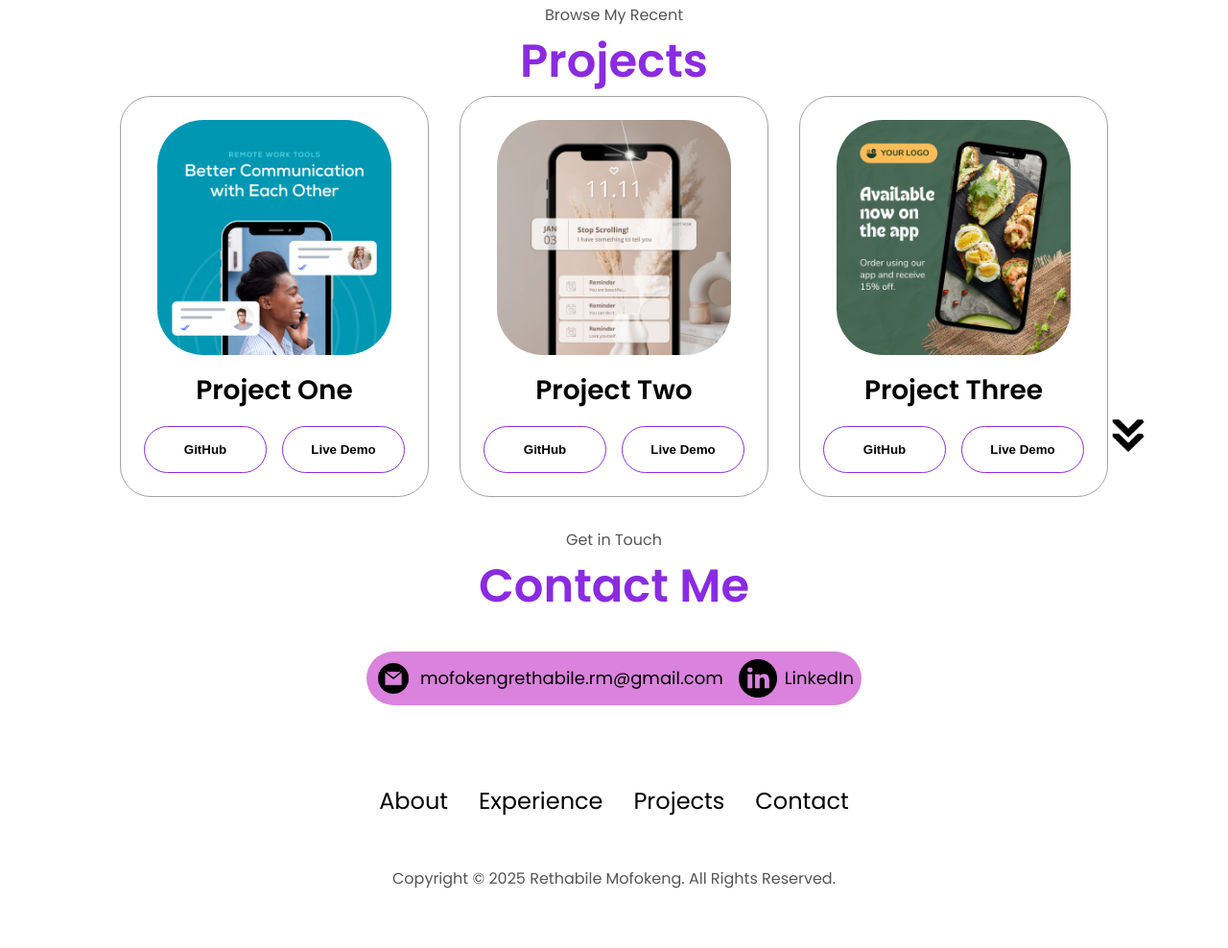
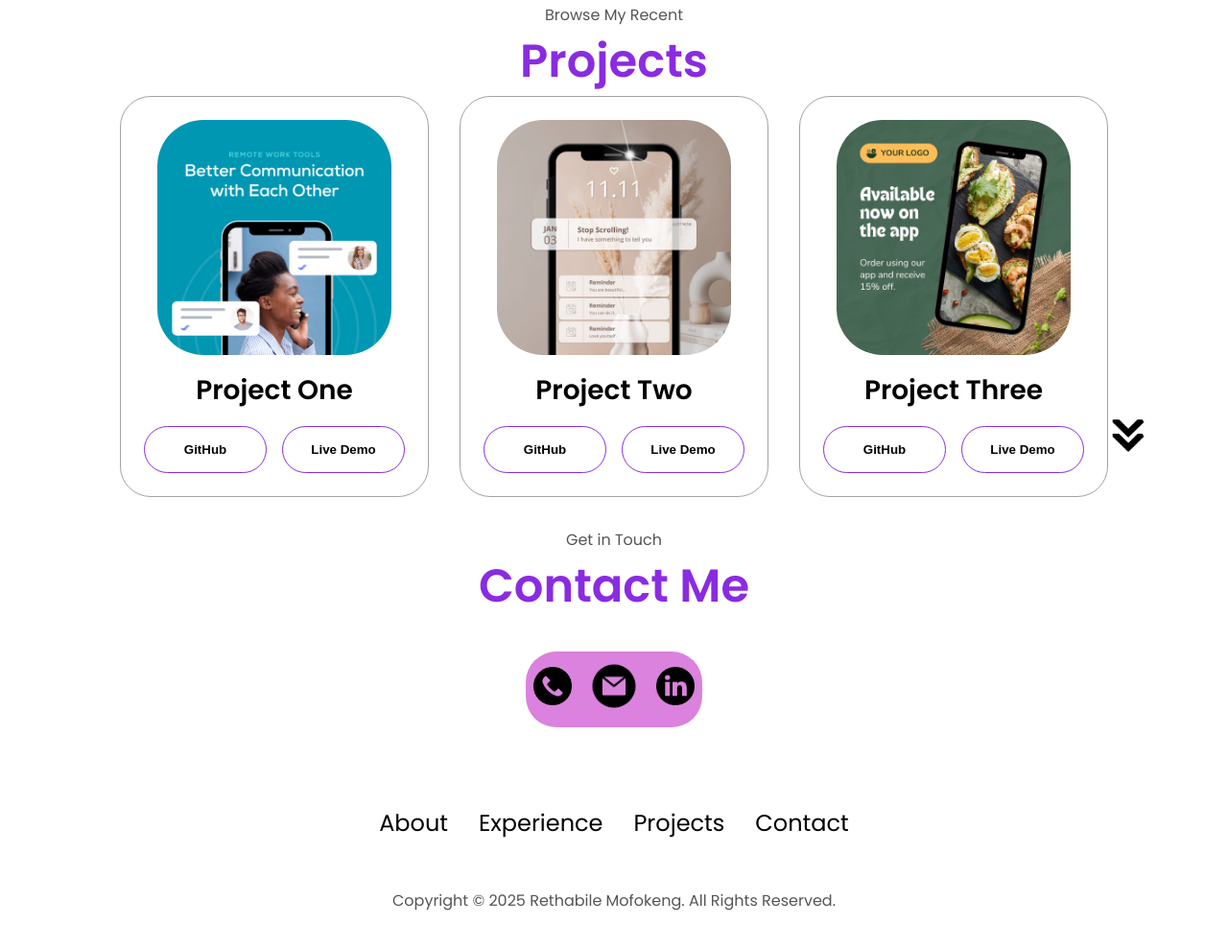
Before and after one commit to Rethabile296/personal-portfolio, a plain HTML site: page index.html in a window 1280 px wide. Shown: the part 2461-3449 px from the top of the page at 96% size. Drawn offline with Linux system fonts and the light colour scheme.

Commit message:
Contact info changes

```diff
--- a/index.html
+++ b/index.html
@@ -201,7 +201,7 @@
       <div class="experience-details-container">
         <div class="about-container">
 
-          <div class="details-container color-container">
+          <div class="details-container">
             <div class="article-container">
               <img src="./assets/project-1.png" alt="Project 1" class="project-img">
             </div>
@@ -244,14 +244,24 @@
       <p class=" section-text-p1"> Get in Touch</p>
       <h1 class="title"> Contact Me</h1>
       <div class="contact-info-upper-container">
+
         <div class="contact-info-container">
+          <p><a href="tel:+27659342407">
+            <img src="./assets/phone-call.png" alt="Phone icon" class="icon contact-icon phone-icon">
+          </a></p>
+        </div>
+
+        <div class="contact-info-container">
+          <p><a href="mailto:mofokengrethabile.rm@gmail.com">
           <img src="./assets/email.png" alt="Email icon" class="icon contact-icon email-icon">
-          <p><a href="mailto:mofokengrethabile.rm@gmail.com">mofokengrethabile.rm@gmail.com</a></p>
+          </a></p>
         </div>
         <div class="contact-info-container">
-          <img src="./assets/linkedin.png" alt="LinkedIn icon" class="icon contact-icon linkedin-icon">
-          <p><a href="https://linkedin.com/in/rethabile-mofokeng">LinkedIn</a></p>
+          <p><a href="https://linkedin.com/in/rethabile-mofokeng-b97956281">
+            <img src="./assets/linkedin.png" alt="LinkedIn icon" class="icon contact-icon linkedin-icon">
+          </a></p>
         </div>
+
       </div>
     </section>
 
--- a/mediaqueries.css
+++ b/mediaqueries.css
@@ -3,6 +3,7 @@
     height: 83vh;
     margin-bottom: 6rem;
   }
+
   .about-containers {
     flex-wrap: wrap;
   }
--- a/style.css
+++ b/style.css
@@ -404,17 +404,16 @@ article .icon {
 }
 
 .contact-icon {
-  cursor: default;
   height: 5vh;
 }
 
 .email-icon {
-  height: 2.5rem;
+  height: 3.5rem;
+  padding-left: 1rem;
 }
 
 .linkedin-icon {
   padding-left: 1rem;
-
 }
 
 /* FOOTER SECTION */
```
Also changed, not shown: assets/phone-call.png (added), assets/phone-icon-928.png (added).
